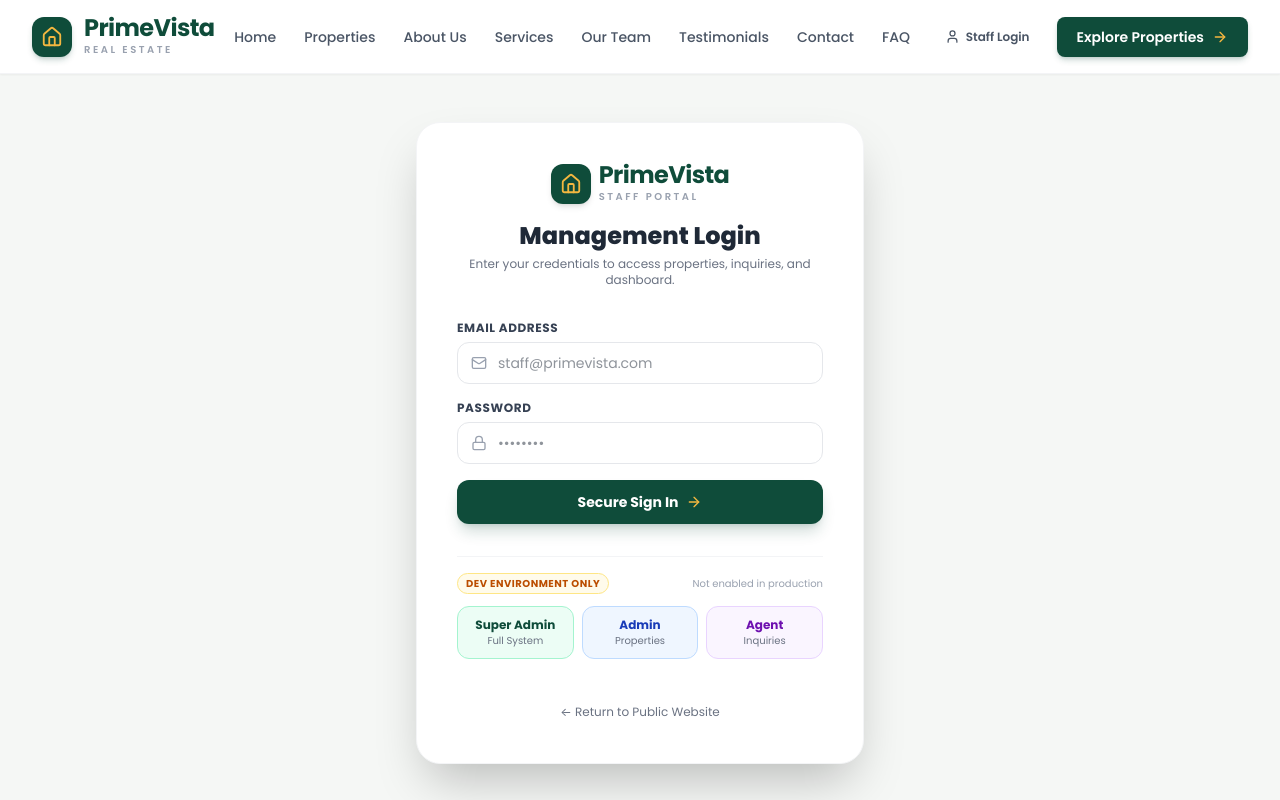
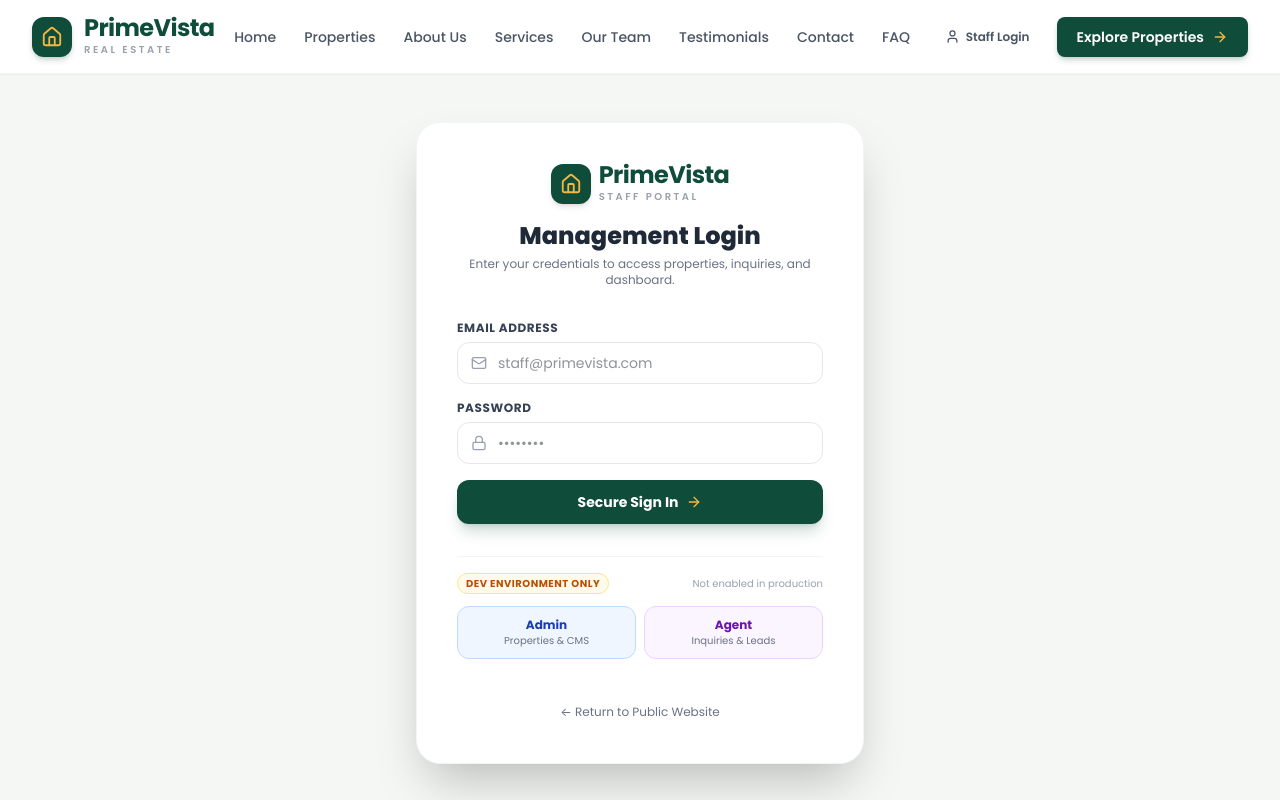
Before and after one commit to Mubina-Mulla/PrimeVista_RealEstate, a React (Vite) app in the folder client/: page /login in a window 1280 px wide. Shown: the top 800 px of the page. Built offline with nearby package versions, Linux system fonts and the light colour scheme.

Commit message:
Update PrimeVista frontend

```diff
--- a/client/src/components/common/Navbar.jsx
+++ b/client/src/components/common/Navbar.jsx
@@ -1,12 +1,10 @@
 import React, { useState } from 'react'
 import { Link, useLocation } from 'react-router-dom'
-import { House, Menu, X, Shield, User, ArrowRight, Phone } from 'lucide-react'
-import { useAuth } from '../../context/AuthContext.jsx'
+import { House, Menu, X, User, ArrowRight } from 'lucide-react'
 
 export function Navbar() {
   const [mobileMenuOpen, setMobileMenuOpen] = useState(false)
   const location = useLocation()
-  const { isAuthenticated, user, logout } = useAuth()
 
   const navLinks = [
     { name: 'Home', path: '/' },
@@ -62,28 +60,8 @@ export function Navbar() {
           ))}
         </div>
 
-        {/* Right CTA and Admin / Login controls */}
+        {/* Right CTA and Staff Login */}
         <div className="hidden md:flex items-center gap-3">
-          {isAuthenticated ? (
-            <div className="flex items-center gap-3">
-              <Link
-                to="/admin"
-                className="flex items-center gap-2 px-4 py-2 rounded-lg bg-emerald-50 text-[#0F4C3A] border border-emerald-200 text-sm font-semibold hover:bg-emerald-100 transition-colors"
-              >
-                <Shield size={16} className="text-[#0F4C3A]" />
-                <span>Admin Panel</span>
-                <span className="text-[10px] bg-[#0F4C3A] text-white px-1.5 py-0.5 rounded uppercase font-bold tracking-wider">
-                  {user?.role === 'super_admin' ? 'Super Admin' : user?.role}
-                </span>
-              </Link>
-              <button
-                onClick={logout}
-                className="text-xs text-gray-500 hover:text-rose-600 transition-colors py-2 px-1"
-              >
-                Logout
-              </button>
-            </div>
-          ) : (
           <Link
             to="/login"
             className="flex items-center gap-1.5 px-3.5 py-2 rounded-lg text-xs font-semibold text-gray-600 hover:text-[#0F4C3A] hover:bg-gray-100 transition-colors border border-transparent hover:border-gray-200"
@@ -91,7 +69,6 @@ export function Navbar() {
             <User size={15} />
             <span>Staff Login</span>
           </Link>
-          )}
 
           <Link
             to="/properties"
@@ -104,15 +81,6 @@ export function Navbar() {
 
         {/* Mobile menu button */}
         <div className="flex items-center gap-2 md:hidden">
-          {isAuthenticated && (
-            <Link
-              to="/admin"
-              className="p-2 rounded-lg bg-emerald-50 text-[#0F4C3A]"
-              title="Admin Panel"
-            >
-              <Shield size={18} />
-            </Link>
-          )}
           <button
             onClick={() => setMobileMenuOpen(!mobileMenuOpen)}
             className="p-2 rounded-lg text-gray-600 hover:bg-gray-100 transition-colors"
@@ -144,41 +112,14 @@ export function Navbar() {
           </div>
 
           <div className="pt-4 border-t border-gray-100 space-y-3">
-            {isAuthenticated ? (
-              <div className="space-y-2">
-                <Link
-                  to="/admin"
-                  onClick={() => setMobileMenuOpen(false)}
-                  className="flex items-center justify-between w-full p-3 rounded-xl bg-emerald-50 text-[#0F4C3A] font-semibold text-sm border border-emerald-200"
-                >
-                  <span className="flex items-center gap-2">
-                    <Shield size={18} />
-                    Admin Panel
-                  </span>
-                  <span className="text-xs bg-[#0F4C3A] text-white px-2 py-0.5 rounded">
-                    {user?.role}
-                  </span>
-                </Link>
-                <button
-                  onClick={() => {
-                    logout()
-                    setMobileMenuOpen(false)
-                  }}
-                  className="w-full text-center py-2 text-xs font-semibold text-rose-600 hover:bg-rose-50 rounded-lg"
-                >
-                  Logout ({user?.email})
-                </button>
-              </div>
-            ) : (
             <Link
               to="/login"
               onClick={() => setMobileMenuOpen(false)}
               className="flex items-center justify-center gap-2 w-full p-3 rounded-xl bg-gray-100 text-gray-800 font-semibold text-sm hover:bg-gray-200"
             >
               <User size={18} />
-                Staff Portal Login
+              <span>Staff Login</span>
             </Link>
-            )}
 
             <Link
               to="/properties"
--- a/client/src/pages/public/Login.jsx
+++ b/client/src/pages/public/Login.jsx
@@ -30,10 +30,7 @@ export function Login() {
 
   // Quick 1-click test credentials handler
   const setDemoRole = (role) => {
-    if (role === 'super_admin') {
-      setEmail('admin@primevista.com')
-      setPassword('Password@123')
-    } else if (role === 'admin') {
+    if (role === 'admin') {
       setEmail('priya@primevista.com')
       setPassword('Password@123')
     } else if (role === 'agent') {
@@ -129,23 +126,14 @@ export function Login() {
               </span>
               <span className="text-[10px] text-gray-400">Not enabled in production</span>
             </div>
-            <div className="grid grid-cols-3 gap-2">
-              <button
-                type="button"
-                onClick={() => setDemoRole('super_admin')}
-                className="p-2.5 rounded-xl bg-emerald-50 hover:bg-emerald-100 border border-emerald-200 text-center transition-colors cursor-pointer"
-              >
-                <span className="block text-xs font-bold text-[#0F4C3A]">Super Admin</span>
-                <span className="block text-[10px] text-gray-500 truncate">Full System</span>
-              </button>
-
+            <div className="grid grid-cols-2 gap-2">
               <button
                 type="button"
                 onClick={() => setDemoRole('admin')}
                 className="p-2.5 rounded-xl bg-blue-50 hover:bg-blue-100 border border-blue-200 text-center transition-colors cursor-pointer"
               >
                 <span className="block text-xs font-bold text-blue-800">Admin</span>
-                <span className="block text-[10px] text-gray-500 truncate">Properties</span>
+                <span className="block text-[10px] text-gray-500 truncate">Properties & CMS</span>
               </button>
 
               <button
@@ -154,7 +142,7 @@ export function Login() {
                 className="p-2.5 rounded-xl bg-purple-50 hover:bg-purple-100 border border-purple-200 text-center transition-colors cursor-pointer"
               >
                 <span className="block text-xs font-bold text-purple-800">Agent</span>
-                <span className="block text-[10px] text-gray-500 truncate">Inquiries</span>
+                <span className="block text-[10px] text-gray-500 truncate">Inquiries & Leads</span>
               </button>
             </div>
           </div>
--- a/client/vite.config.js
+++ b/client/vite.config.js
@@ -9,7 +9,7 @@ export default defineConfig({
     port: 5173,
     proxy: {
       '/api': {
-        target: 'http://127.0.0.1:5001',
+        target: 'http://localhost:5001',
         changeOrigin: true,
       },
     },
```
Lines whose indentation alone changed are shown as unchanged.
